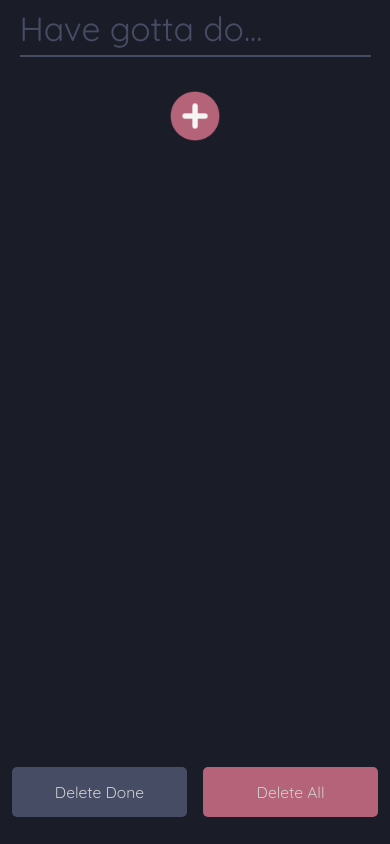
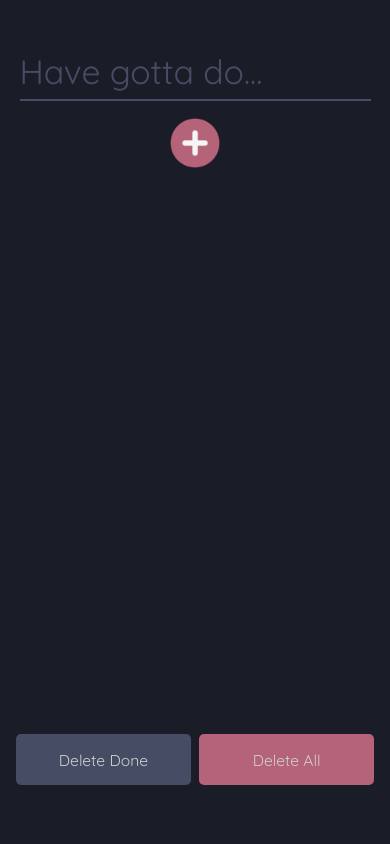
Before and after one commit to cleaningsupplies/todo_public, a React (Create React App) app: page / in a window 390 px wide. Built offline with nearby package versions, Linux system fonts and the light colour scheme.

Commit message:
optical fixes for responsiveness

```diff
--- a/src/App.css
+++ b/src/App.css
@@ -11,11 +11,12 @@ html, body {
   padding: 0px;
   margin: 0px;
   overflow: hidden;
+  width: 100vw;
+  height: 100vh;
 }
 
 @media only screen and (max-width: 600px) {
   html, body {
     background-color: #1A1C27;
-    height: 100vh;
   }
 }
--- a/src/components/TodoApp.js
+++ b/src/components/TodoApp.js
@@ -45,6 +45,8 @@ export default function TodoApp() {
         // });
     }
 
+
+
     function checkTodo(todo){
         const items = [...todos];
         const item = items.find(item => item.id === todo.id);
@@ -77,8 +79,10 @@ export default function TodoApp() {
         // })
     }
 
+
+
     return (
-        <div>
+        <div className='appContainer'>
             <UserInput addTodo={addTodo}/>
             <TodoList todos={todos} checkTodo={checkTodo} deleteItem={deleteItem}/>
             <div className='buttonContainer'>
--- a/src/components/TodoList.js
+++ b/src/components/TodoList.js
@@ -1,8 +1,14 @@
-import React from 'react';
+import React, { useEffect } from 'react';
 import "../css/TodoList.css";
 import TodoItem from './TodoItem';
 
 export default function TodoList({todos, checkTodo, deleteItem}) {
+
+  useEffect(() => {
+    const c = document.querySelector(".TodoList");
+    c.scrollTop = 9000000;
+  })
+
 
   return (
     <div className="TodoList">
--- a/src/css/TodoApp.css
+++ b/src/css/TodoApp.css
@@ -1,48 +1,46 @@
-.buttonContainer{
+.appContainer{
+    height: 100vh;
+    width: 100vw;
     display: flex;
     flex-direction: column;
-    position: fixed;
-    width: 15vw;
-    right: 2%;
-    bottom: 2%;
+}
+
+.buttonContainer{
+    height: 10vh;
+    display: flex;
+    align-items: center;
+    justify-content: center;
+    width: 100vw;
 }
 
 .deleteAll, .deleteDone {
     background-color: #454C64;
     border-radius: 5px;
     border: none;
-    scroll-margin-right: 1%;
-    font-size: 1.5vw;
-    height: 50px;
-    margin: 2%;
+    font-size: 1.8vw;
+    width: 20vw;
+    height: 6vh;
+    margin-left: 1%;
+    margin-right: 1%;
 }
 
+.deleteAll{
+    background-color: #B46378;
+}
+
+
 .deleteAll:hover, .deleteDone:hover {
-    background-color: #b46378;
+    background-color: #B23557;
 }
 
 @media only screen and (max-width: 600px) {
-
-    .buttonContainer{
-        display: flex;
-        flex-direction: row;
-        justify-content: center;
-        align-items: center;
-        width: 100%;
-        position: fixed;
-        right: 0;
-        bottom: 0;
-        margin-bottom: 5%;
-    }
 
     .deleteAll, .deleteDone {
         background-color: #454C64;
         border-radius: 5px;
         border: none;
         font-size: 4vw;
-        height: 50px;
         width: 45%;
-        margin: 2%;
     }
 
     .deleteAll{
--- a/src/css/TodoList.css
+++ b/src/css/TodoList.css
@@ -4,19 +4,26 @@
     align-items: center;
     user-select: none;
     overflow-y: auto;
-    height: 70vh;
+    height: 65vh;
+    width: 100%;
     -ms-overflow-style: none;
     scrollbar-width: none;
 }
-
 
 .TodoList::-webkit-scrollbar {
     display: none;
 }
 
-@media only screen and (max-width: 600px) {
+
+@media only screen and (max-width: 550px) {
+    .TodoList{
+        height: 60vh;
+    }
+}
+
+
+@media only screen and (max-height: 700px) {
     .TodoList{
         height: 55vh;
     }
-
 }
--- a/src/css/UserInput.css
+++ b/src/css/UserInput.css
@@ -2,7 +2,9 @@
     display: flex;
     flex-direction: column;
     align-items: center;
-    width: 100%;
+    justify-content: center;
+    width: 100vw;
+    height: 25vh;
 }
 
 .userInput {
@@ -15,8 +17,7 @@
     padding: 7px 0;
     background: transparent;
     transition: border-color 0.2s;
-    margin-bottom: 4vh;
-    padding-bottom: 6px;
+    margin-bottom: 2vh;
 }
 
 
@@ -41,7 +42,6 @@
     width: 50px;
     border: none;
     text-decoration: none;
-    margin-bottom: 5vh;
     -webkit-transition: background-image 0.2s ease-in-out;
     transition: background-image 0.2s ease-in-out;
 }
```
Also changed, not shown: 11 other files (tests, documents, lock files or other folders).
